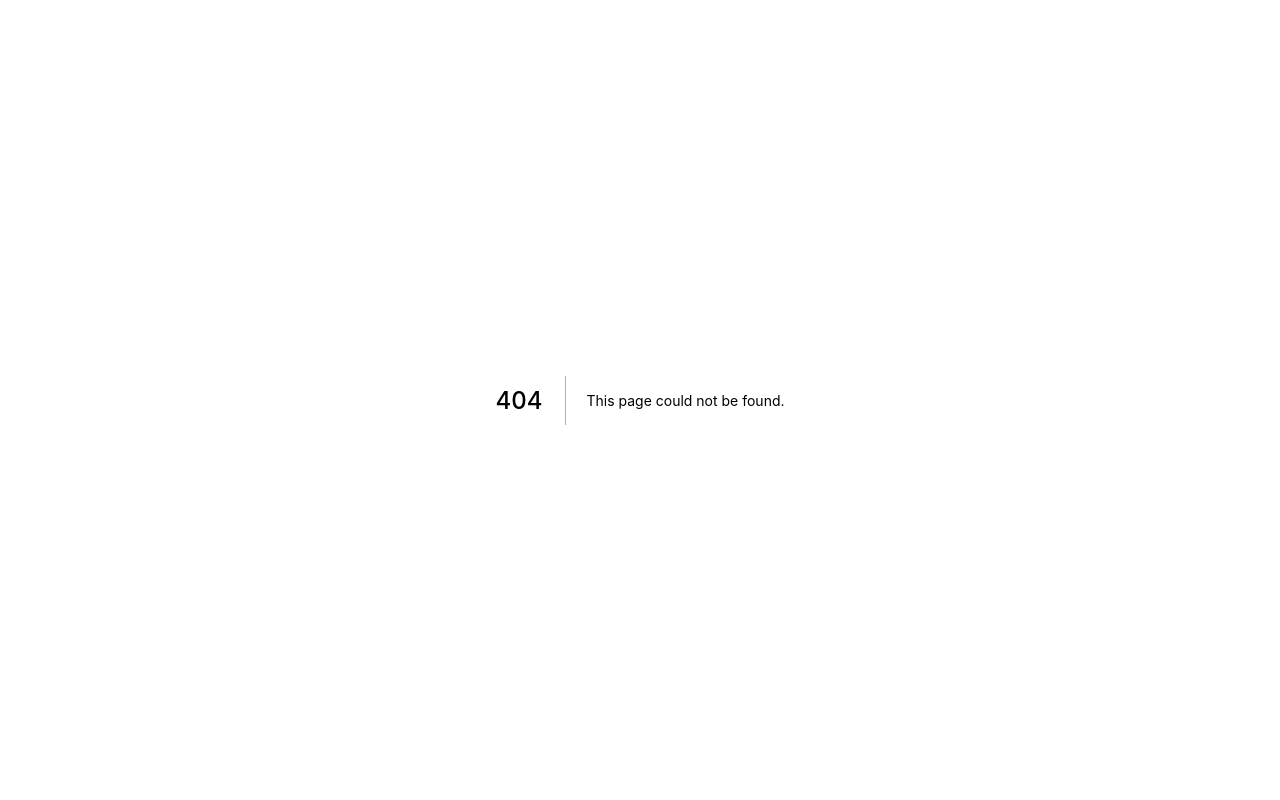
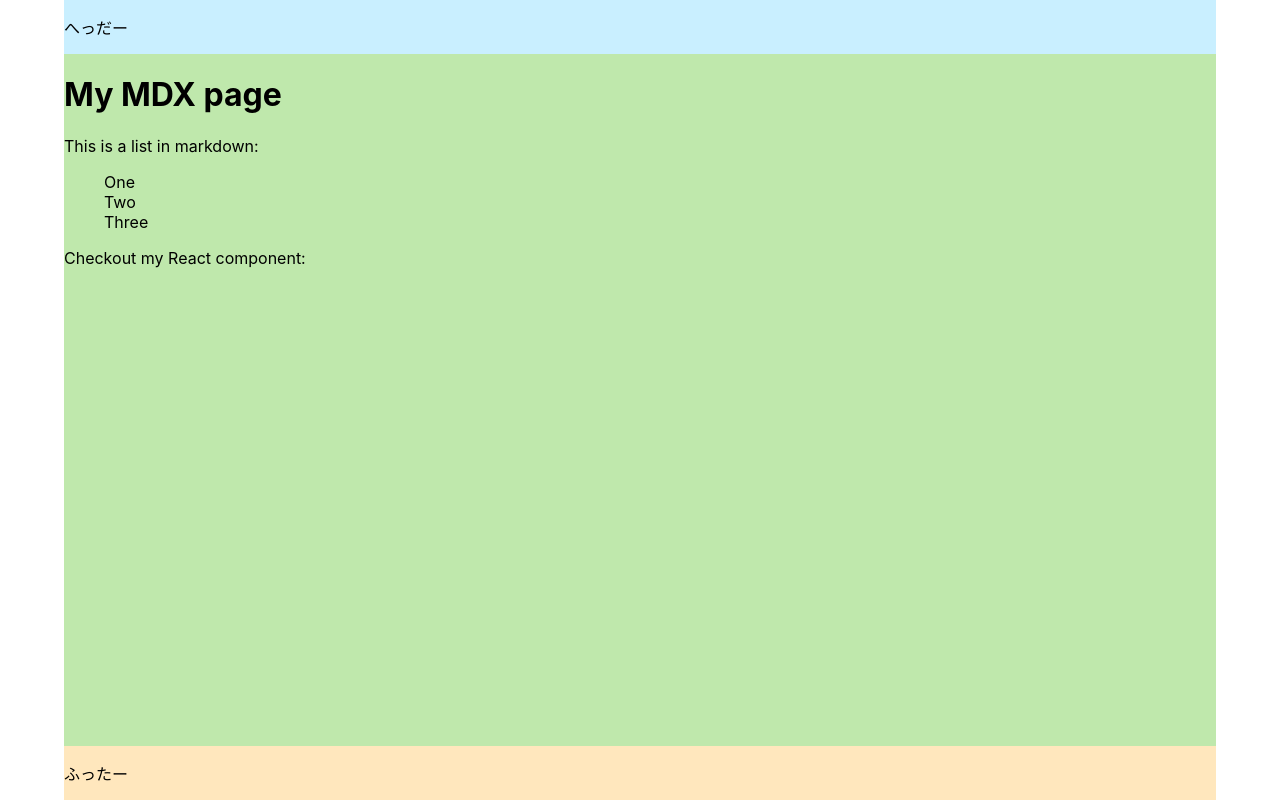
Before and after one commit to kanemototomoki/sandbox-page, a Next.js app: page /grid in a window 1280 px wide. Before the commit this address had no page. Built offline with nearby package versions, Linux system fonts and the light colour scheme.

Commit message:
add: mdx

```diff
--- a/next.config.js
+++ b/next.config.js
@@ -11,6 +11,15 @@ const nextConfig = {
       },
     ]
   },
+  pageExtensions: ['ts', 'tsx', 'js', 'jsx', 'md', 'mdx'],
 }
 
-module.exports = nextConfig
+const withMDX = require('@next/mdx')({
+  extension: /\.mdx?$/,
+  options: {
+    remarkPlugins: [],
+    rehypePlugins: [],
+  },
+})
+
+module.exports = withMDX(nextConfig)
--- a/package.json
+++ b/package.json
@@ -17,6 +17,8 @@
     "react-dom": "18.2.0"
   },
   "devDependencies": {
+    "@mdx-js/loader": "^2.1.3",
+    "@next/mdx": "^12.3.0",
     "@swc/core": "^1.2.248",
     "@testing-library/jest-dom": "^5.16.5",
     "@testing-library/react": "^13.4.0",
--- a/src/components/PageList/index.tsx
+++ b/src/components/PageList/index.tsx
@@ -6,6 +6,7 @@ export const pageList = [
     path: 'intersection-observer',
   },
   { text: 'resizeObserver', path: 'resize-observer' },
+  { text: 'grid', path: 'grid' },
 ]
 
 const PageList = () => {
--- /dev/null
+++ b/src/components/template/grid/index.mdx
@@ -0,0 +1,9 @@
+# My MDX page
+
+This is a list in markdown:
+
+- One
+- Two
+- Three
+
+Checkout my React component:
--- /dev/null
+++ b/src/components/template/grid/index.tsx
@@ -0,0 +1,6 @@
+import Content from './index.mdx'
+
+const Grid = () => {
+  return <Content />
+}
+export default Grid
--- /dev/null
+++ b/src/pages/grid/index.tsx
@@ -0,0 +1,13 @@
+import Grid from '@template/grid'
+import Layout from '@ui/layout/Main'
+import { NextPageWithLayout } from '../_app'
+
+type Props = {}
+
+const Page: NextPageWithLayout<Props> = () => {
+  return <Grid />
+}
+
+Page.getLayout = Layout
+
+export default Page
--- a/src/styles/globals.css
+++ b/src/styles/globals.css
@@ -9,12 +9,6 @@ body {
 a {
   color: inherit;
   text-decoration: none;
-}
-
-* {
-  box-sizing: border-box;
-  margin: 0;
-  padding: 0;
 }
 
 ul {
--- a/tsconfig.json
+++ b/tsconfig.json
@@ -16,7 +16,9 @@
     "incremental": true,
     "baseUrl": ".",
     "paths": {
-      "@src/*": ["src/*"]
+      "@src/*": ["src/*"],
+      "@template/*": ["src/components/template/*"],
+      "@ui/*": ["src/components/ui/*"]
     }
   },
   "include": ["next-env.d.ts", "**/*.ts", "**/*.tsx"],
```
Also changed, not shown: src/pages/zod/index.tsx (added, +7 -0 lines), 2 other files (tests, documents, lock files or other folders).
